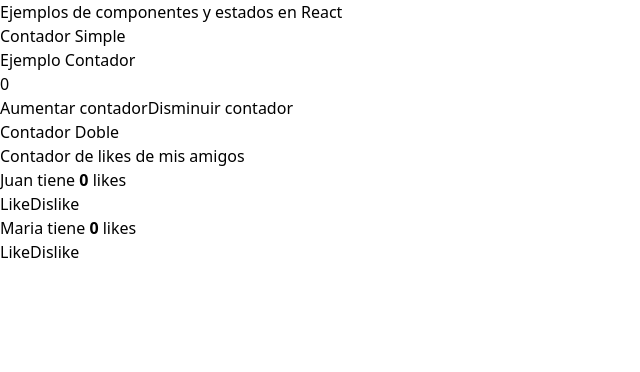
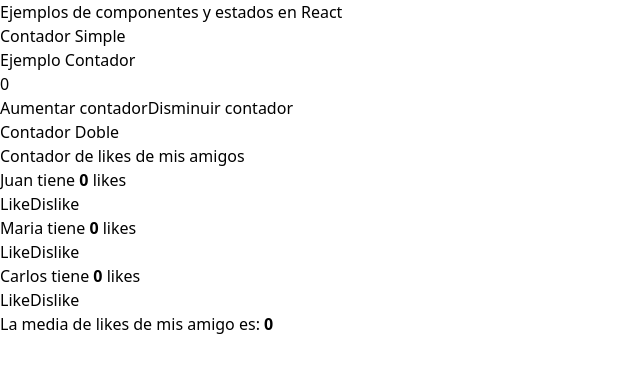
Before and after one commit to IsmaCar/React24_25, a React (Vite) app in the folder 01-inicioReact/: page / in a window 1280 px wide. Shown: the top 372 px of the page, without its empty margins (0-640 px from the left). Built offline with nearby package versions, Linux system fonts and the light colour scheme.

Commit message:
Create function calcularmedia

```diff
--- a/01-inicioReact/src/components/ContadorDoble.jsx
+++ b/01-inicioReact/src/components/ContadorDoble.jsx
@@ -12,9 +12,23 @@
 
     //funciones
     function handlerClickLike(nombre, likes) {
-        setFriends((preValue)=> {
-            return {...preValue, [nombre]: preValue[nombre] + likes}
-        })
+            setFriends((preValue)=> {
+                if(preValue[nombre] + likes < 0){
+                    return preValue
+                }
+
+                return {...preValue, [nombre]: preValue[nombre] + likes}
+            })
+
+    }
+
+    function calcularMedia() {
+        const likes = Object.values(friends);
+
+        if(likes.length){
+        const mediaLikes = likes.reduce((totalLikes, likes)=> totalLikes + likes) / likes.length;
+        return Math.round(mediaLikes)
+        }
     }
 
     return (
@@ -51,6 +65,20 @@
                     Dislike
                 </button>
             </div>
+            <span>
+                Carlos tiene<strong> {friends.Carlos} </strong>likes
+            </span>
+            <div className="mt-2 flex justify-center gap-4">
+                <button className="bg-blue-500 hover:bg-blue-700 text-white px-4 py-2 rounded-md"
+                        onClick={()=> handlerClickLike("Carlos", 1)}>
+                    Like
+                </button>
+                <button className="bg-red-500 hover:bg-red-700 text-white px-4 py-2 rounded-md"
+                        onClick={()=> handlerClickLike("Carlos", -1)}>
+                    Dislike
+                </button>
+            </div>
+            <p className="mt-2 flex justify-center gap-4">La media de likes de mis amigo es: <strong>{calcularMedia()}</strong></p>
         </div>
     </div>
     )
```
